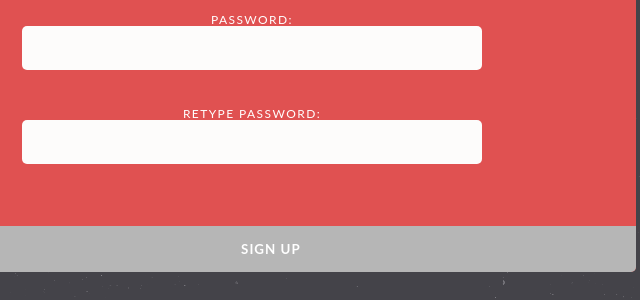
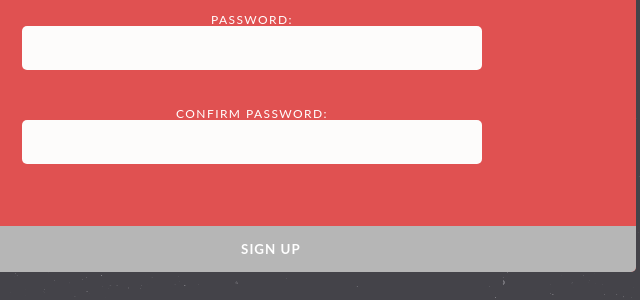
Before and after one commit to uriduran/LogInPageTest, a plain HTML site: page index.html in a window 1280 px wide. Shown: the part 489-789 px from the top of the page, 388-1028 px from the left. Drawn offline with Linux system fonts and the light colour scheme.

Commit message:
Changed the title of Retype Password to Confirm Password

```diff
--- a/index.html
+++ b/index.html
@@ -36,7 +36,7 @@
             <!--input for password-->
             <label for="pass">Password: </label>
             <input type="password" id="pass" name="pass" placeholder="">
-            <label for="pass">Retype Password: </label>
+            <label for="pass">Confirm Password: </label>
             <input type="password" id="conpass" name="conpass" onkeyup="checkPass(); return false;" placeholder="">
             <span id="confirmMessage" class="confirmMessage"></span>
         </div>
```
